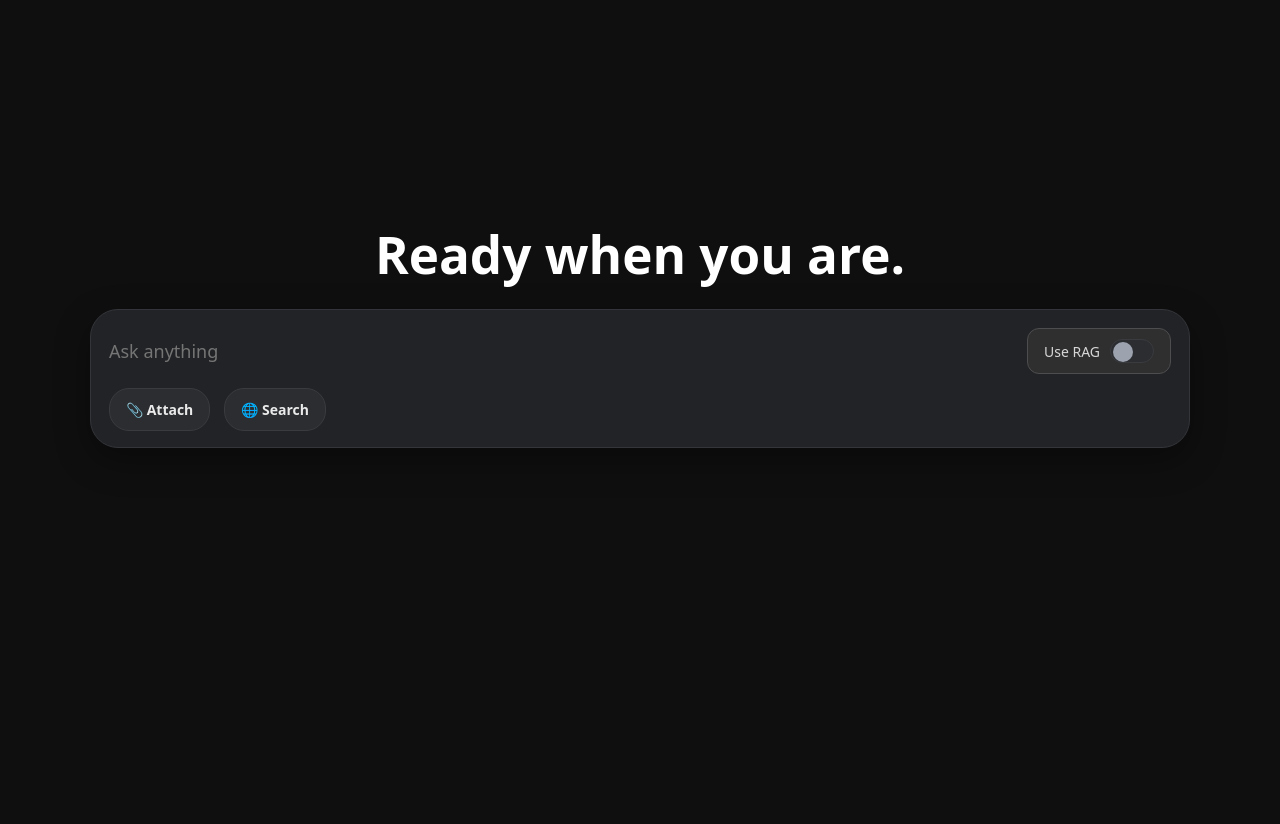
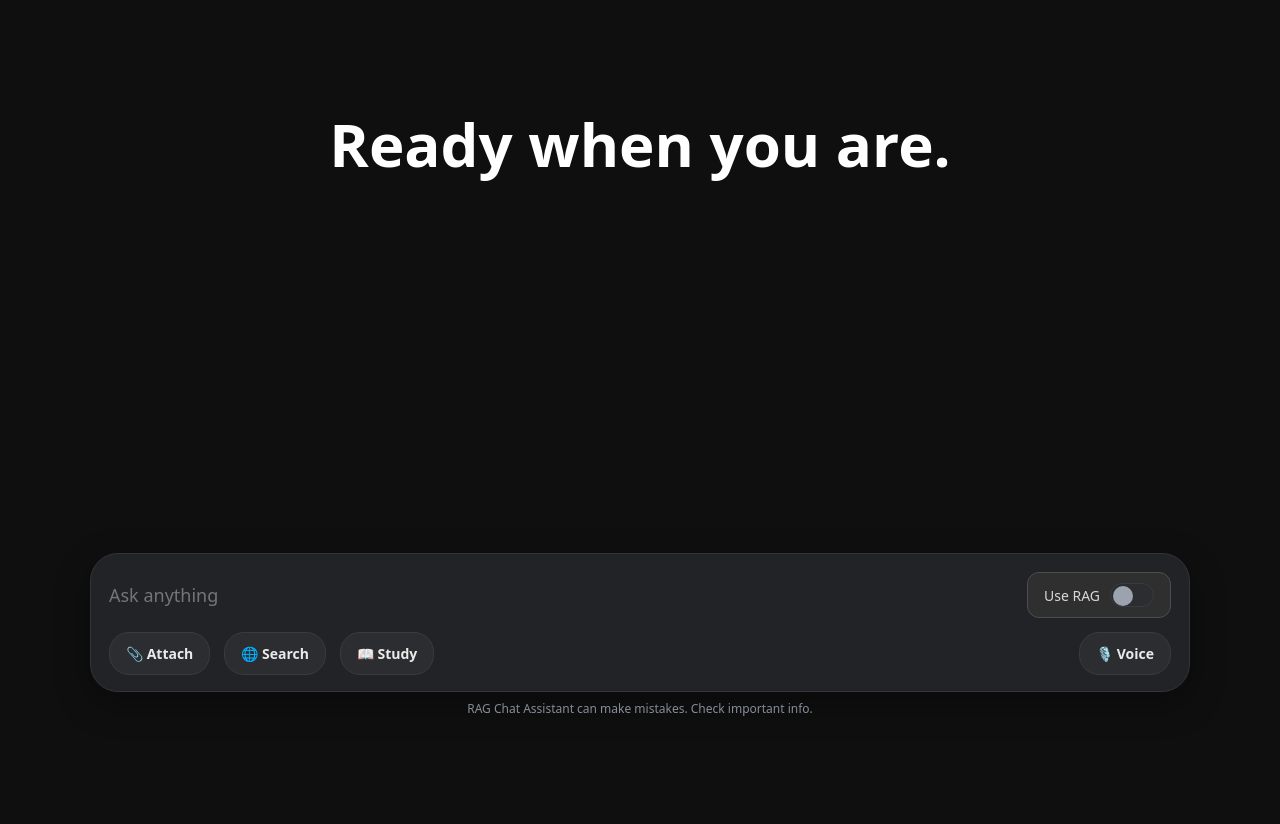
Before and after one commit to Shrvaani/RAG_Chat_Assistant_Django, a Django app: page / in a window 1280 px wide. Shown: the part 58-882 px from the top of the page. Before the commit the page ends 506 px from the top, so only its background shows below. Run offline with Django 4.2, Linux system fonts and the light colour scheme.

Commit message:
Landing UI: sticky bottom composer with chips (Attach, Search, Study, Voice); centered title; guest messages pane and bottom note; behavior aligned with ChatGPT style

```diff
--- a/templates/chat/landing_public.html
+++ b/templates/chat/landing_public.html
@@ -6,9 +6,10 @@
 {% block content %}
 <style>
   body { background: #0f0f10; color: var(--text-primary); }
-  .landing-wrap { min-height: 80vh; display:flex; flex-direction:column; align-items:center; justify-content:center; padding: 24px; }
-  .landing-title { font-size: clamp(28px, 4vw, 56px); font-weight: 700; color: #fff; margin: 0 0 24px 0; text-align:center; }
-  .landing-bar { width: min(1100px, 92vw); background: #222326; border: 1px solid #33353a; border-radius: 28px; padding: 18px 18px 16px; box-shadow: 0 12px 34px rgba(0,0,0,0.35); position: relative; }
+  .landing-wrap { min-height: 100vh; padding: 24px 0 120px; display:flex; flex-direction:column; align-items:center; }
+  .landing-title { font-size: clamp(32px, 5vw, 60px); font-weight: 800; color: #fff; margin: 60px 0 24px 0; text-align:center; }
+  .composer { position: fixed; left:50%; transform: translateX(-50%); bottom: 24px; width: min(1100px, 92vw); }
+  .landing-bar { width: 100%; background: #222326; border: 1px solid #33353a; border-radius: 28px; padding: 18px 18px 16px; box-shadow: 0 12px 34px rgba(0,0,0,0.35); position: relative; }
   .landing-input-row { display:flex; align-items:center; gap:12px; justify-content:space-between; }
   .landing-input { flex: 1; background: transparent; border: none; outline: none; color: #eaeaea; font-size: 18px; }
   /* RAG toggle */
@@ -25,14 +26,14 @@
   .btn-login { background: linear-gradient(90deg, var(--grad-start), var(--grad-end)); color:#fff; padding:10px 14px; border-radius:10px; text-decoration:none; font-weight:600; }
   .btn-signup { background: transparent; color:#eaeaea; border:1px solid #3a3b3f; padding:10px 14px; border-radius:10px; text-decoration:none; font-weight:600; }
   .landing-hint { margin-top: 12px; color:#9ba3af; font-size: 14px; }
-  .guest-messages { width:min(1100px,92vw); margin:16px auto 0; display:flex; flex-direction:column; gap:10px; }
+  .guest-messages { width:min(1100px,92vw); margin:16px auto 0; display:flex; flex-direction:column; gap:10px; padding-bottom:140px; }
   .guest-msg { color:#eaeaea; background:#1d1f22; border:1px solid #2e2f33; padding:10px 12px; border-radius:10px; max-width:80%; }
   .guest-msg.user { align-self:flex-end; background:#2b2d31; }
 </style>
 
 <div class="landing-wrap">
   <h1 class="landing-title">Ready when you are.</h1>
-
+  <div class="composer">
   <div class="landing-bar">
     <div class="landing-input-row">
       <textarea class="landing-input" placeholder="Ask anything" rows="1" spellcheck="true" data-gramm="true" data-gramm_editor="true" style="resize:none; overflow:hidden;"></textarea>
@@ -47,9 +48,13 @@
     <div class="chip-row">
       <button type="button" class="chip" id="chip-attach">📎 Attach</button>
       <button type="button" class="chip" id="chip-search">🌐 Search</button>
+      <button type="button" class="chip" id="chip-study">📖 Study</button>
+      <button type="button" class="chip" id="chip-voice" style="margin-left:auto;">🎙️ Voice</button>
     </div>
     <input type="file" id="guest-file-input" accept=".pdf,.png,.jpg,.jpeg" multiple style="display:none;" />
     <div id="guest-files-list" class="files-note"></div>
+  </div>
+  <div style="text-align:center; margin-top:8px; color:#9ba3af; font-size:12px;">RAG Chat Assistant can make mistakes. Check important info.</div>
   </div>
   <div id="guest-messages" class="guest-messages"></div>
 
@@ -97,7 +102,24 @@
       window.open(`https://www.google.com/search?q=${encodeURIComponent(q)}`,'_blank');
     };
 
-    // Removed Study and Voice interactions per requirement
+    // Study: open Wikipedia search/new tab
+    document.getElementById('chip-study').onclick = () => {
+      const q = (input.value || '').trim();
+      const url = q ? `https://en.wikipedia.org/wiki/Special:Search?search=${encodeURIComponent(q)}` : 'https://en.wikipedia.org/';
+      window.open(url, '_blank');
+    };
+
+    // Voice: fill input using Web Speech API
+    document.getElementById('chip-voice').onclick = async () => {
+      try {
+        const SpeechRecognition = window.SpeechRecognition || window.webkitSpeechRecognition;
+        if (!SpeechRecognition) { alert('Voice not supported in this browser'); return; }
+        const r = new SpeechRecognition();
+        r.lang = 'en-US';
+        r.onresult = (e) => { const txt = e.results[0][0].transcript; input.value = txt; input.focus(); };
+        r.start();
+      } catch (e) { console.error(e); }
+    };
     // On Enter send as guest using session-bound chat
     input.addEventListener('keydown', (e) => {
       if (e.key === 'Enter' && !e.shiftKey) {
```
